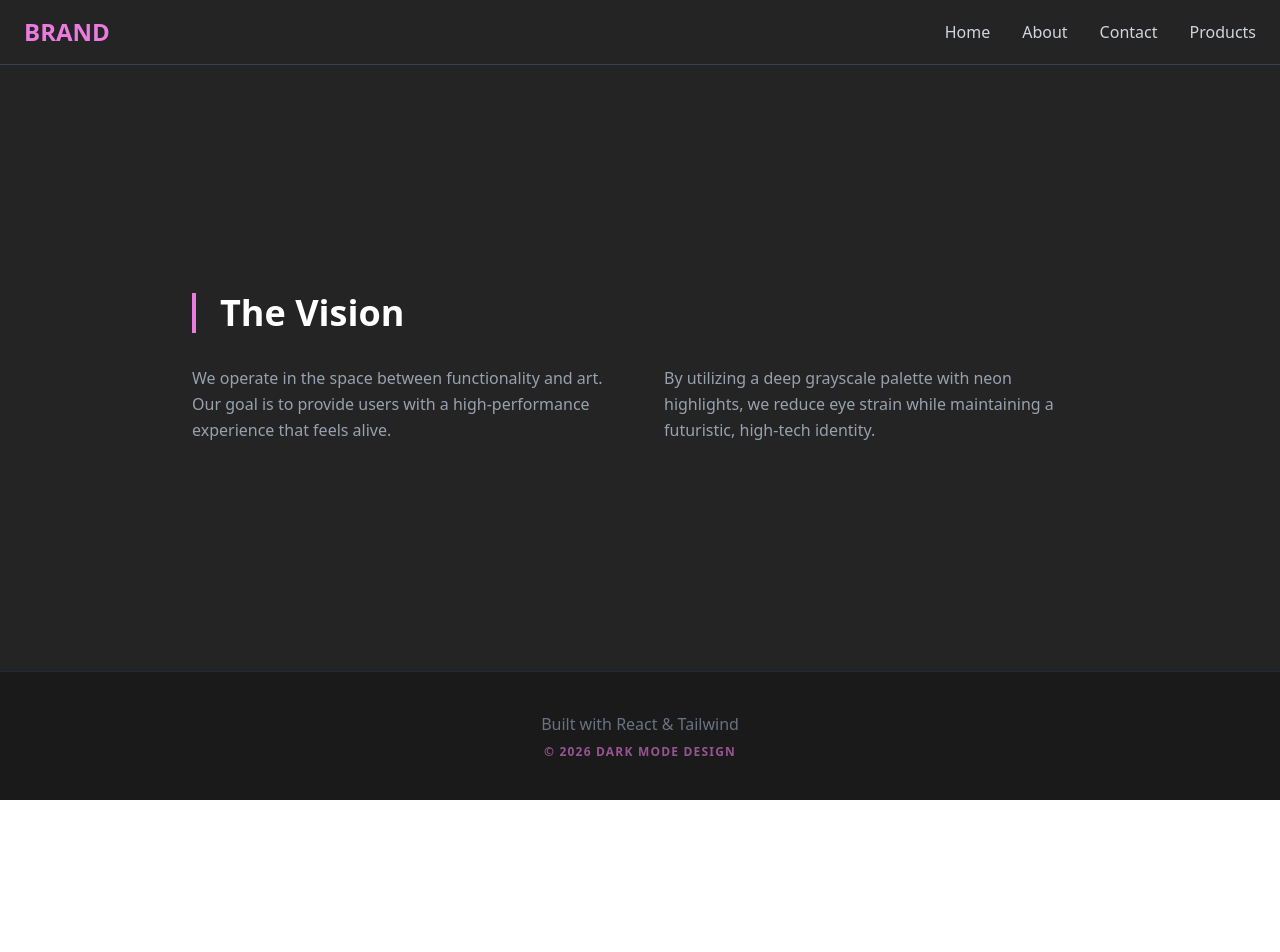
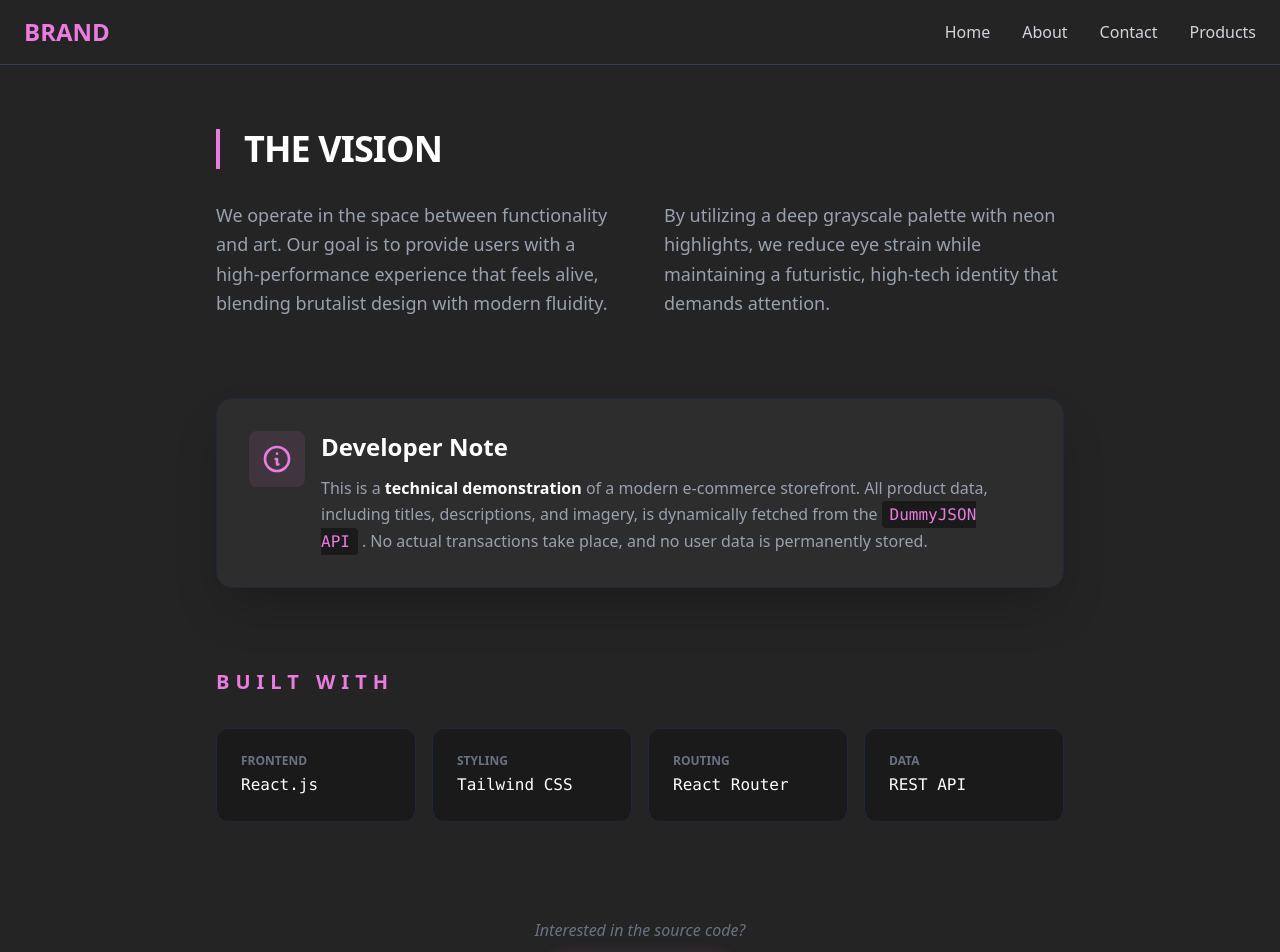
Before and after one commit to markfinerty/demo-e-commerce, a React (Vite) app: page /about in a window 1280 px wide. Shown: the top 952 px of the page. Before the commit the page ends 800 px from the top, so only its background shows below. Built offline with nearby package versions, Linux system fonts and the light colour scheme.

Commit message:
feat: add more information to about page

```diff
--- a/src/pages/AboutPage.tsx
+++ b/src/pages/AboutPage.tsx
@@ -1,18 +1,103 @@
 export default function AboutPage() {
   return (
-    <div className="max-w-4xl mx-auto py-16">
-      <h2 className="text-4xl font-bold text-white mb-8 border-l-4 border-[#ea7bdf] pl-6">
-        The Vision
-      </h2>
-      <div className="grid md:grid-cols-2 gap-12 text-gray-400 leading-relaxed">
-        <p>
-          We operate in the space between functionality and art. Our goal is to
-          provide users with a high-performance experience that feels alive.
+    <div className="max-w-4xl mx-auto py-16 px-6">
+      {/* Hero Section */}
+      <section className="mb-20">
+        <h2 className="text-4xl font-black text-white mb-8 border-l-4 border-[#ea7bdf] pl-6 uppercase tracking-tight">
+          The Vision
+        </h2>
+        <div className="grid md:grid-cols-2 gap-12 text-gray-400 leading-relaxed text-lg">
+          <p>
+            We operate in the space between functionality and art. Our goal is
+            to provide users with a high-performance experience that feels
+            alive, blending brutalist design with modern fluidity.
+          </p>
+          <p>
+            By utilizing a deep grayscale palette with neon highlights, we
+            reduce eye strain while maintaining a futuristic, high-tech identity
+            that demands attention.
+          </p>
+        </div>
+      </section>
+
+      {/* Project Disclaimer Section */}
+      <section className="mb-20 bg-[#2d2d2d] border border-gray-800 rounded-2xl p-8 shadow-2xl">
+        <div className="flex items-start gap-4">
+          <div className="bg-[#ea7bdf]/10 p-3 rounded-lg">
+            <svg
+              xmlns="http://www.w3.org/2000/svg"
+              className="h-8 w-8 text-[#ea7bdf]"
+              fill="none"
+              viewBox="0 0 24 24"
+              stroke="currentColor"
+            >
+              <path
+                strokeLinecap="round"
+                strokeLinejoin="round"
+                strokeWidth={2}
+                d="M13 16h-1v-4h-1m1-4h.01M21 12a9 9 0 11-18 0 9 9 0 0118 0z"
+              />
+            </svg>
+          </div>
+          <div>
+            <h3 className="text-2xl font-bold text-white mb-3">
+              Developer Note
+            </h3>
+            <p className="text-gray-400 leading-relaxed">
+              This is a{" "}
+              <span className="text-white font-semibold">
+                technical demonstration
+              </span>{" "}
+              of a modern e-commerce storefront. All product data, including
+              titles, descriptions, and imagery, is dynamically fetched from the
+              <code className="text-[#ea7bdf] mx-1 bg-[#1a1a1a] px-2 py-1 rounded">
+                DummyJSON API
+              </code>
+              . No actual transactions take place, and no user data is
+              permanently stored.
+            </p>
+          </div>
+        </div>
+      </section>
+
+      {/* Features/Tech Grid */}
+      <section>
+        <h3 className="text-xl font-black text-[#ea7bdf] mb-8 uppercase tracking-[0.3em]">
+          Built With
+        </h3>
+        <div className="grid grid-cols-2 md:grid-cols-4 gap-4">
+          {[
+            { label: "Frontend", tech: "React.js" },
+            { label: "Styling", tech: "Tailwind CSS" },
+            { label: "Routing", tech: "React Router" },
+            { label: "Data", tech: "REST API" },
+          ].map((item, i) => (
+            <div
+              key={i}
+              className="bg-[#1a1a1a] border border-gray-800 p-6 rounded-xl hover:border-[#ea7bdf]/40 transition-colors"
+            >
+              <p className="text-xs text-gray-500 uppercase font-bold mb-1">
+                {item.label}
+              </p>
+              <p className="text-white font-mono">{item.tech}</p>
+            </div>
+          ))}
+        </div>
+      </section>
+
+      {/* Contact CTA */}
+      <div className="mt-24 text-center">
+        <p className="text-gray-500 mb-4 italic">
+          Interested in the source code?
         </p>
-        <p>
-          By utilizing a deep grayscale palette with neon highlights, we reduce
-          eye strain while maintaining a futuristic, high-tech identity.
-        </p>
+        <a
+          href="https://github.com"
+          target="_blank"
+          rel="noreferrer"
+          className="inline-block border border-[#ea7bdf] text-[#ea7bdf] px-8 py-3 rounded-full font-bold hover:bg-[#ea7bdf] hover:text-white transition-all duration-300 shadow-[0_0_20px_rgba(234,123,223,0.2)]"
+        >
+          View on GitHub
+        </a>
       </div>
     </div>
   );
--- a/src/pages/HomePage.tsx
+++ b/src/pages/HomePage.tsx
@@ -1,16 +1,17 @@
+import { Link } from "react-router-dom";
+
 export default function HomePage() {
   return (
     <div className="text-center py-20">
       <h1 className="text-6xl font-black text-white mb-6">
-        Modern <span className="text-[#ea7bdf]">Dark</span> Interface
+        Mark's <span className="text-[#ea7bdf]">E-Commerce</span> Application
       </h1>
       <p className="text-gray-400 text-xl max-w-xl mx-auto mb-10 leading-relaxed">
-        High-contrast aesthetics with a focus on typography and subtle neon
-        accents.
+        Demo e-commerce app, displaying dummy products for you to select from.
       </p>
-      <button className="bg-[#ea7bdf] text-white px-10 py-4 rounded-full font-bold hover:scale-105 transition-transform shadow-lg shadow-[#ea7bdf]/20">
-        Explore Project
-      </button>
+      <Link to="/products" className="bg-[#ea7bdf] text-white px-10 py-4 rounded-full font-bold hover:scale-105 transition-transform shadow-lg shadow-[#ea7bdf]/20">
+        Explore Products
+      </Link>
     </div>
   );
 }
```
